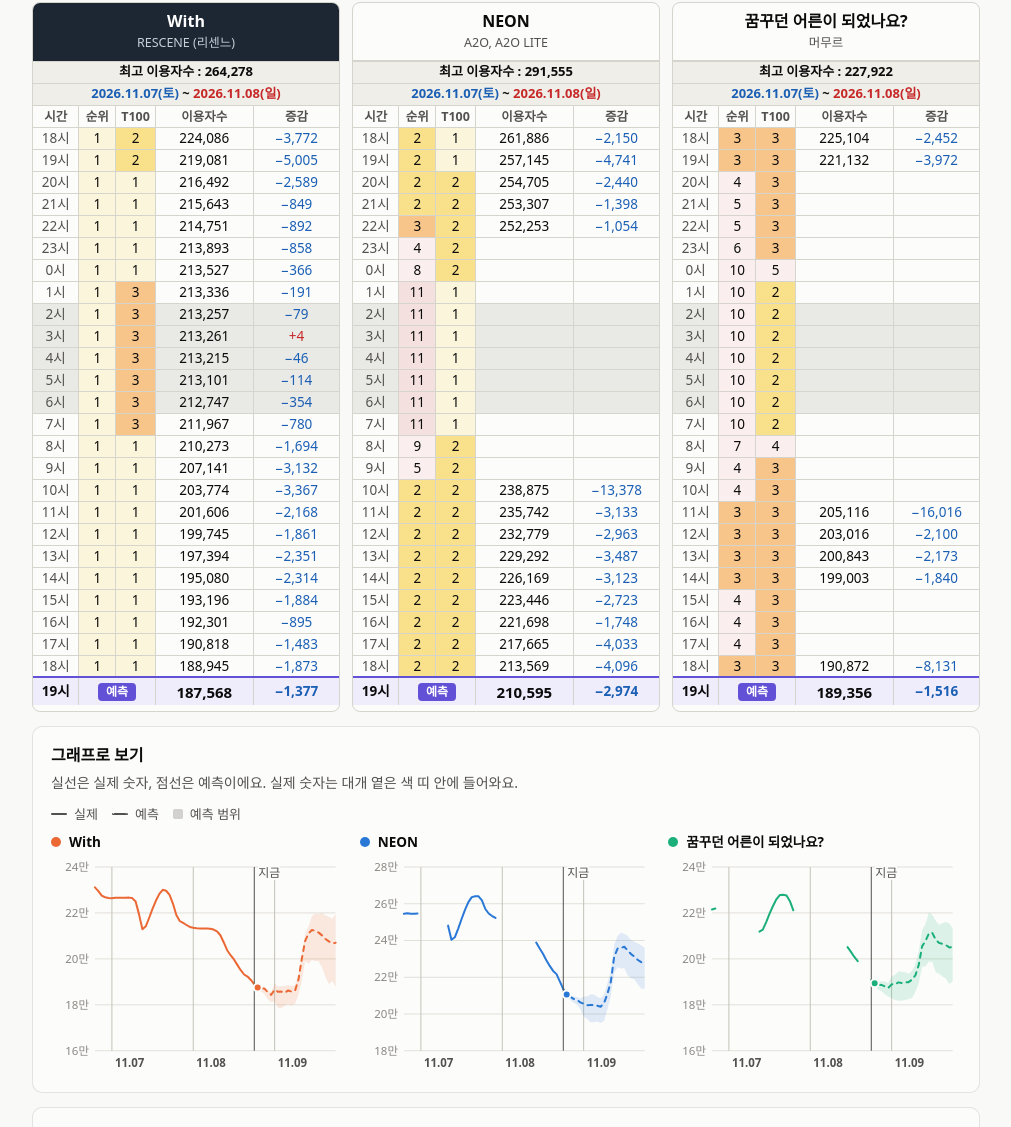
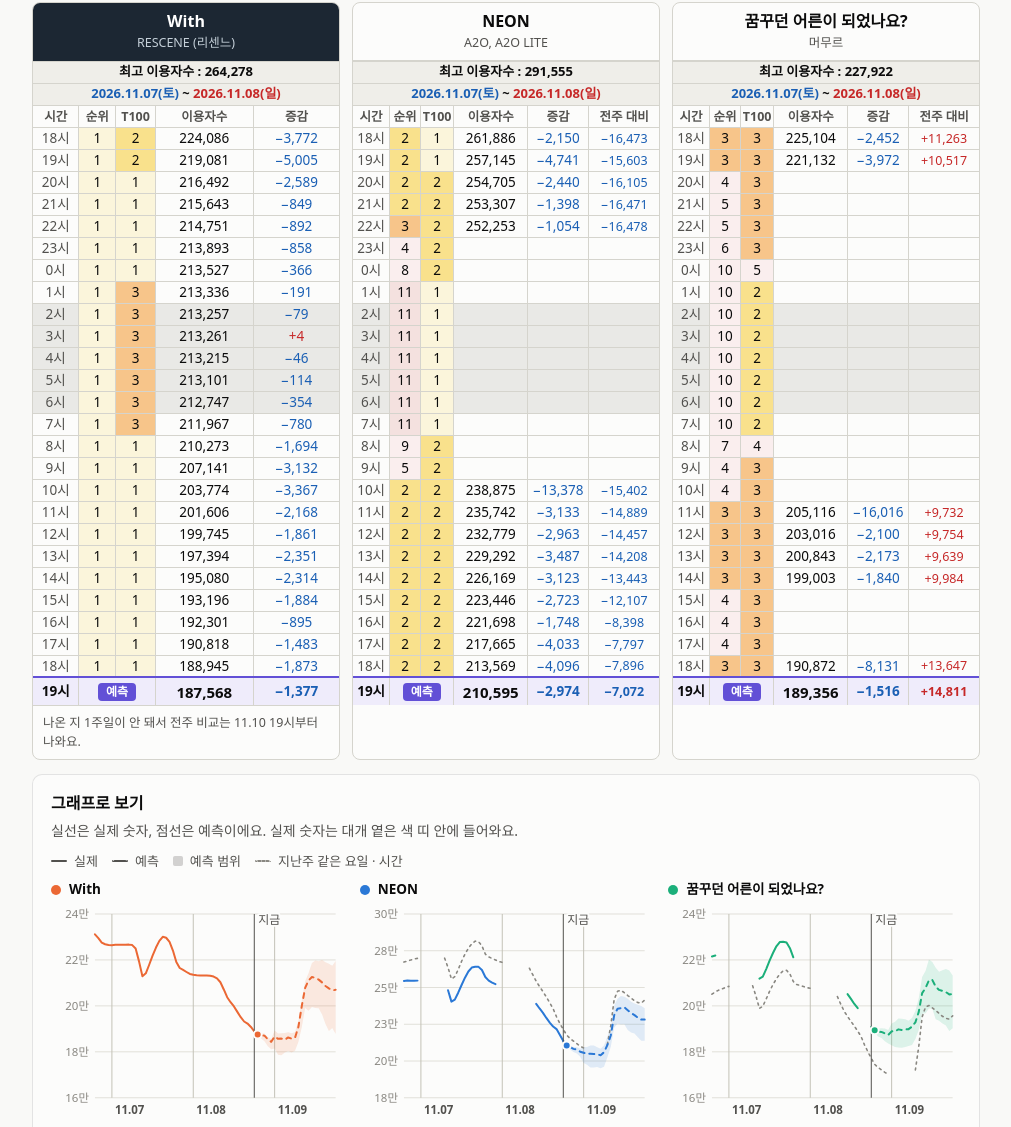
Before and after one commit to rescececene/good, a plain HTML site: page melon.html in a window 1280 px wide. Shown: the part 411-1538 px from the top of the page, without its empty margins (134-1145 px from the left). Drawn offline with Linux system fonts and the light colour scheme; a web font is replaced by a local one.

Commit message:
멜론 예측 자동 갱신 2026-11-08 18:29
Co-Authored-By: Claude Opus 5.5 <noreply@anthropic.com>

```diff
--- a/melon.html
+++ b/melon.html
@@ -137,6 +137,9 @@ svg .dot { stroke: var(--surface); stroke-width: 2; }
 .legend span { display: inline-flex; align-items: center; gap: 7px; }
 .lkey { width: 16px; height: 2px; border-radius: 1px; display: inline-block; background: var(--ink-2); }
 .lkey.dash { background: none; height: 0; border-top: 2px dashed var(--ink-2); }
+.lkey.wk { background: none; height: 0; border-top: 2px dotted var(--muted); }
+svg .ln.wk { stroke: var(--muted); stroke-width: 1.6; stroke-dasharray: 2 4; }
+table.b5 td.w { font-size: 12.5px; }
 .sw { width: 10px; height: 10px; border-radius: 2px; display: inline-block; background: var(--ink-2); opacity: .25; }
 .mult { display: grid; grid-template-columns: repeat(auto-fit, minmax(min(290px, 100%), 1fr)); gap: 16px; }
 .mult h3 { font-size: 13.5px; margin: 0 0 4px; font-weight: 650; display: flex; align-items: center; gap: 8px; }
@@ -187,7 +190,7 @@ td { font-variant-numeric: tabular-nums; }
   <section class="card">
     <h2>그래프로 보기</h2>
     <p class="sub">실선은 실제 숫자, 점선은 예측이에요. 실제 숫자는 대개 옅은 색 띠 안에 들어와요.</p>
-    <div class="legend"><span><i class="lkey"></i>실제</span><span><i class="lkey dash"></i>예측</span><span><i class="sw"></i>예측 범위</span></div>
+    <div class="legend"><span><i class="lkey"></i>실제</span><span><i class="lkey dash"></i>예측</span><span><i class="sw"></i>예측 범위</span><span id="wkLeg" hidden><i class="lkey wk"></i>지난주 같은 요일 · 시간</span></div>
     <div class="mult" id="mult"></div>
   </section>
 
@@ -259,20 +262,29 @@ fetch('melon/live.json?t=' + Date.now(), { cache: 'no-store' }).then(r => r.json
     while (rows.length && rows[0][1] == null && rows[0][2] == null && rows[0][3] == null) rows.shift();   // 새 곡: 나오기 전 시간은 뺌
     const p = h('div', 'bp' + (isR(s) ? ' rs' : ''));
     const bh = h('div', 'bh'); bh.append(h('div', 'bt', s.title), h('div', 'ba', s.artist || '')); p.appendChild(bh);
+    const wkOf = {};                                   // 시각 → 7일 전 같은 시각 이용자수(payload wk: hist 48칸 + path)
+    if (s.wk) { s.hist.forEach((x, i) => { wkOf[x[0]] = s.wk[i]; }); s.path.forEach((q, i) => { wkOf[q.t] = s.wk[s.hist.length + i]; }); }
+    const hasWk = rows.some(r => r[1] != null && wkOf[r[0]] != null) || (s.path[0] && wkOf[s.path[0].t] != null);
+    const NC = hasWk ? 6 : 5;
     const tb = h('table', 'b5');
     const cg = document.createElement('colgroup');
-    [15, 12, 13, 32, 28].forEach(w => { const c = document.createElement('col'); c.style.width = w + '%'; cg.appendChild(c); });
+    (hasWk ? [12, 10, 11, 24, 20, 23] : [15, 12, 13, 32, 28]).forEach(w => { const c = document.createElement('col'); c.style.width = w + '%'; cg.appendChild(c); });
     tb.appendChild(cg);
     const n1 = s.path[0];
     const thd = document.createElement('thead');
     const addTh = (cls, cells) => { const r = document.createElement('tr'); r.className = cls; cells.forEach(([x, span]) => { const c = h('th', null, x); if (span) c.colSpan = span; r.appendChild(c); }); thd.appendChild(r); };
-    addTh('meta', [[`최고 이용자수 : ${fmt(s.peak != null ? s.peak : s.base)}`, 5]]);
+    addTh('meta', [[`최고 이용자수 : ${fmt(s.peak != null ? s.peak : s.base)}`, NC]]);
     const t0 = rows.length ? rows[0][0] : s.base_t, tN = rows.length ? rows[rows.length - 1][0] : s.base_t;   // 날짜 범위 = 실제 줄(차트봇처럼)
-    { const r = document.createElement('tr'); r.className = 'meta'; const c = h('th'); c.colSpan = 5; c.append(ds(t0), document.createTextNode(' ~ '), ds(tN)); r.appendChild(c); thd.appendChild(r); }
-    addTh('cols', [['시간'], ['순위'], ['T100'], ['이용자수'], ['증감']]);
+    { const r = document.createElement('tr'); r.className = 'meta'; const c = h('th'); c.colSpan = NC; c.append(ds(t0), document.createTextNode(' ~ '), ds(tN)); r.appendChild(c); thd.appendChild(r); }
+    addTh('cols', [['시간'], ['순위'], ['T100'], ['이용자수'], ['증감']].concat(hasWk ? [['전주 대비']] : []));
     tb.appendChild(thd);
     const tbd = document.createElement('tbody');
     const cell = (tr, x, cls) => { const c = h('td', cls || null, x); tr.appendChild(c); return c; };
+    const wkCell = (tr, t, v) => {                     // 전주 대비 = 이 시각 숫자 − 지난주 같은 요일 · 시각 숫자
+      const w = wkOf[t], wd = v != null && w != null ? v - w : null;
+      const c = cell(tr, wd != null ? dtx(wd) : '', 'd w' + (wd != null ? dcls(wd) : ''));
+      if (w != null) c.title = `지난주 같은 시간 ${fmt(w)}명`;
+    };
     let prev = rows.length === 25 && all[0] && all[0][1] != null ? all[0][1] : null;   // 증감 = 마지막으로 보였던 값과의 차이(차트봇과 같게)
     rows.forEach((r, i) => {
       const t = r[0], u = r[1], rk = r[2], t1 = r[3], H = hr(t);
@@ -285,6 +297,7 @@ fetch('melon/live.json?t=' + Date.now(), { cache: 'no-store' }).then(r => r.json
       cell(tr, u != null ? fmt(u) : '', 'u' + (u != null && u === s.peak ? ' pk' : ''));
       const d = u != null && prev != null ? u - prev : null;
       cell(tr, d != null ? dtx(d) : '', 'd' + (d != null ? dcls(d) : ''));
+      if (hasWk) wkCell(tr, t, u);
       if (u != null) prev = u;
       tbd.appendChild(tr);
     });
@@ -296,6 +309,7 @@ fetch('melon/live.json?t=' + Date.now(), { cache: 'no-store' }).then(r => r.json
       cell(tr, fmt(n1.med), 'u');
       const d = n1.med - s.base;
       cell(tr, dtx(d), 'd' + dcls(d));
+      if (hasWk) wkCell(tr, n1.t, n1.med);
       tbd.appendChild(tr);
     }
     tb.appendChild(tbd);
@@ -305,6 +319,13 @@ fetch('melon/live.json?t=' + Date.now(), { cache: 'no-store' }).then(r => r.json
       const bx = h('button', 'bx', `앞 ${nOld}시간 더 보기`); bx.type = 'button';
       bx.addEventListener('click', () => { p.classList.add('all'); bx.remove(); });
       p.appendChild(bx);
+    }
+    if (!hasWk && s.wk) {                             // 옛 자료(wk 없음)엔 안내 안 함
+      const p2 = n => String(n).padStart(2, '0'), td = t => new Date(+t.slice(0, 4), +t.slice(5, 7) - 1, +t.slice(8, 10), +t.slice(11, 13));
+      const w0 = s.first_t ? new Date(td(s.first_t).getTime() + 7 * 864e5) : null;
+      const ws = w0 ? `${w0.getFullYear()}-${p2(w0.getMonth() + 1)}-${p2(w0.getDate())} ${p2(w0.getHours())}` : null;
+      p.appendChild(h('div', 'kn', ws && ws > s.base_t ? `나온 지 1주일이 안 돼서 전주 비교는 ${lab(ws)}부터 나와요.`
+        : '지난주 이 시간엔 3위 밖이라 전주 숫자가 없어요.'));
     }
     if (s.how === 'keep') p.appendChild(h('div', 'kn', '24시간 전 숫자가 없어서 지금 숫자를 그대로 적었어요.'));
     board.appendChild(p);
@@ -326,7 +347,8 @@ fetch('melon/live.json?t=' + Date.now(), { cache: 'no-store' }).then(r => r.json
       const act = s.hist.map(x => x[1]).concat(s.path.map(() => null));
       const med = s.hist.map(() => null).concat(s.path.map(p => p.med)); med[s.hist.length - 1] = s.base;
       const lo = s.hist.map(() => null).concat(s.path.map(p => p.lo)), hi = s.hist.map(() => null).concat(s.path.map(p => p.hi));
-      const vals = [...act, ...med, ...lo, ...hi].filter(v => v != null);
+      const wk = s.wk && s.wk.length === times.length ? s.wk : times.map(() => null);   // 지난주 같은 요일 · 시간
+      const vals = [...act, ...med, ...lo, ...hi, ...wk].filter(v => v != null);
       const vmin = Math.min(...vals), vmax = Math.max(...vals), span = Math.max(1000, vmax - vmin), step = niceStep(span);
       const y0 = Math.floor((vmin - span * .05) / step) * step, y1 = Math.ceil((vmax + span * .05) / step) * step;
       const N = times.length, X = i => m.l + i * pw / (N - 1), Y = v => m.t + ph * (1 - (v - y0) / (y1 - y0));
@@ -337,6 +359,7 @@ fetch('melon/live.json?t=' + Date.now(), { cache: 'no-store' }).then(r => r.json
       const seg = []; const band = () => { if (seg.length > 1) { const pts = seg.map(i => `${X(i)},${Y(hi[i])}`).concat(seg.slice().reverse().map(i => `${X(i)},${Y(lo[i])}`)); const pg = el('polygon', { points: pts.join(' '), class: 'band' }, svg); pg.style.fill = col(s); } seg.length = 0; };
       times.forEach((t, i) => { if (lo[i] != null && hi[i] != null) seg.push(i); else band(); }); band();
       const line = (arr, cls) => { let d = '', pen = false; arr.forEach((v, i) => { if (v == null) { pen = false; return; } d += (pen ? 'L' : 'M') + X(i) + ' ' + Y(v); pen = true; }); const p = el('path', { d, class: cls }, svg); p.style.stroke = col(s); };
+      { let d = '', pen = false; wk.forEach((v, i) => { if (v == null) { pen = false; return; } d += (pen ? 'L' : 'M') + X(i) + ' ' + Y(v); pen = true; }); if (d) el('path', { d, class: 'ln wk' }, svg); }
       line(med, 'ln fc'); line(act, 'ln');
       const ni = s.hist.length - 1; el('line', { x1: X(ni), x2: X(ni), y1: m.t, y2: m.t + ph, class: 'now' }, svg); txt(svg, X(ni) + 4, m.t + 10, '지금', 'note');
       const c1 = el('circle', { cx: X(ni + 1), cy: Y(s.path[0].med), r: 4, class: 'dot' }, svg); c1.style.fill = col(s);
@@ -349,6 +372,8 @@ fetch('melon/live.json?t=' + Date.now(), { cache: 'no-store' }).then(r => r.json
         tip.replaceChildren(h('div', 'hd', lab(times[i]) + (i > ni ? ' · 예측' : '')));
         if (i <= ni) tip.appendChild(h('div', null, act[i] == null ? '3위 밖(숫자 없음)' : `실제 ${fmt(act[i])}`));
         else { tip.appendChild(h('div', null, `예측 ${fmt(med[i])} (지금보다 ${sgn(med[i] - s.base)})`)); if (lo[i] != null) tip.appendChild(h('div', 'hd', `범위 ${fmt(lo[i])} ~ ${fmt(hi[i])}`)); }
+        if (wk[i] != null) { const cur = i <= ni ? act[i] : med[i];
+          tip.appendChild(h('div', 'hd', `지난주 ${fmt(wk[i])}` + (cur != null ? ` · 지난주보다 ${sgn(cur - wk[i])}` : ''))); }
         tip.classList.add('show');
         const bw = ch.clientWidth, tw = tip.offsetWidth; let left = X(i) + 12; if (left + tw > bw) left = X(i) - tw - 12; tip.style.left = Math.max(0, left) + 'px'; tip.style.top = '8px';
       };
@@ -356,6 +381,7 @@ fetch('melon/live.json?t=' + Date.now(), { cache: 'no-store' }).then(r => r.json
       hit.addEventListener('pointerleave', () => { cross.style.opacity = 0; tip.classList.remove('show'); });
     });
   }
+  if (S.some(s => (s.wk || []).some(v => v != null))) document.getElementById('wkLeg').hidden = false;
   draw();
   let lastW = mult.clientWidth; window.addEventListener('resize', () => { if (mult.clientWidth !== lastW) { lastW = mult.clientWidth; draw(); } });
 
```
Also changed, not shown: melon/live.json (+1 -1 lines).
